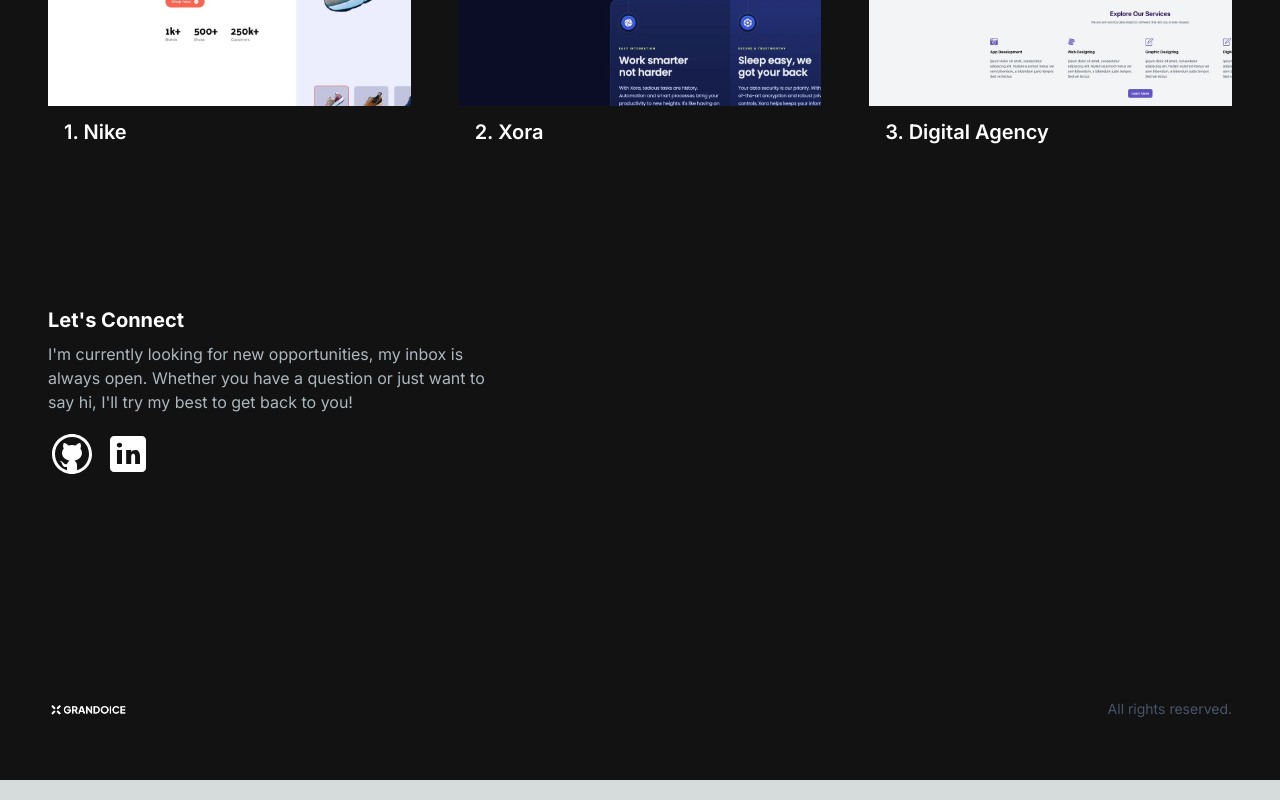
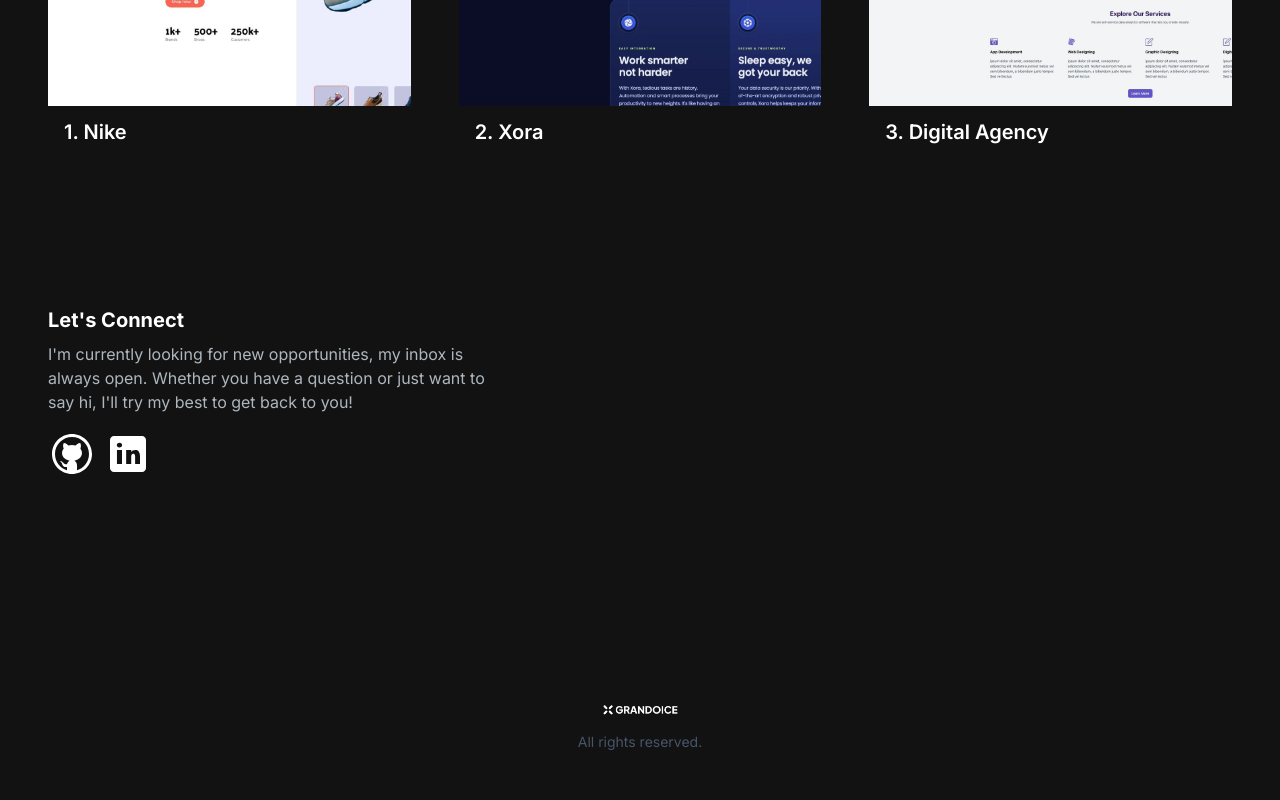
Before and after one commit to bonganishube/portfolio-website, a Next.js app: page / in a window 1280 px wide. Shown: the part 1384-2184 px from the top of the page. Built offline with nearby package versions, Linux system fonts and the light colour scheme.

Commit message:
center footer content

```diff
--- a/src/app/components/Footer.jsx
+++ b/src/app/components/Footer.jsx
@@ -4,7 +4,7 @@
 const Footer = () => {
   return (
     <footer className="footer z-10 border-l-transparent border-r-transparent text-white">
-      <div className="container p-12 items-center flex justify-between">
+      <div className="p-12 items-center flex flex-col justify-center">
       <Image
             src="/images/logo.png"
             alt="Logo"
```
